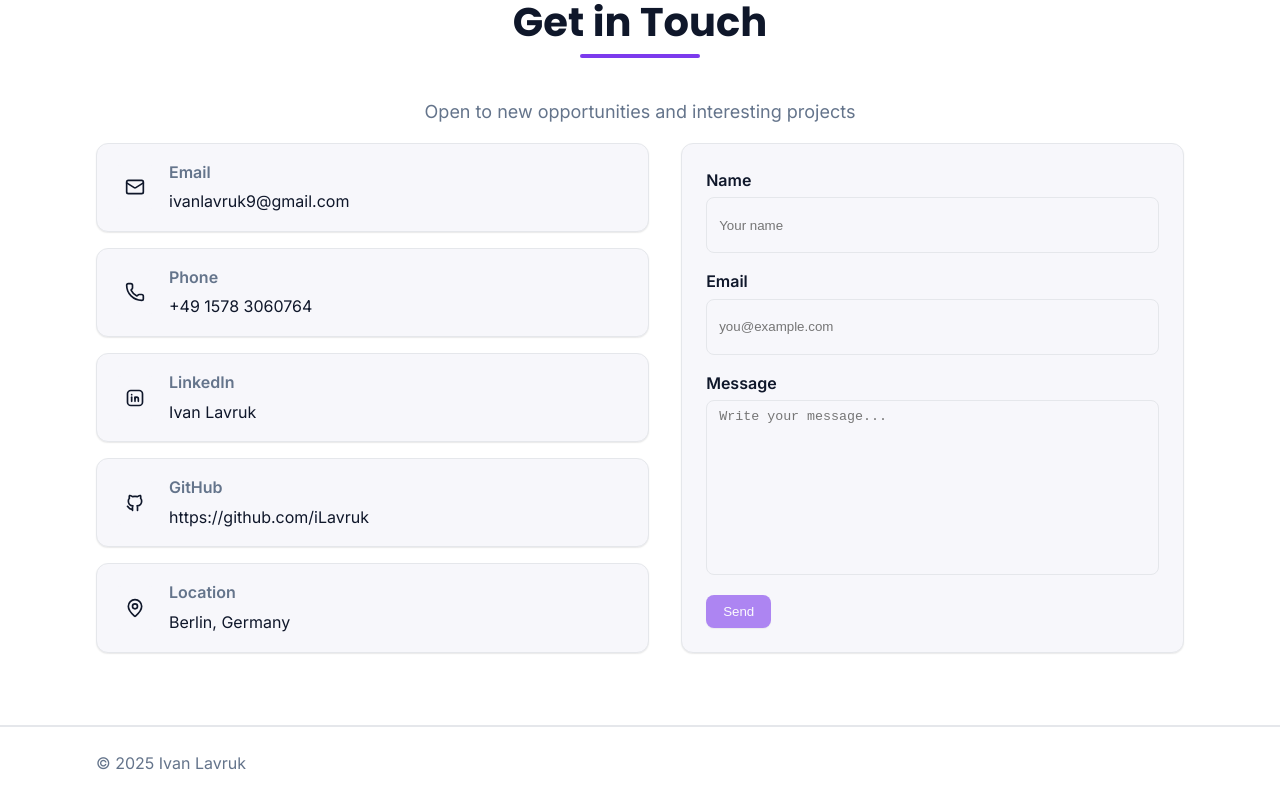
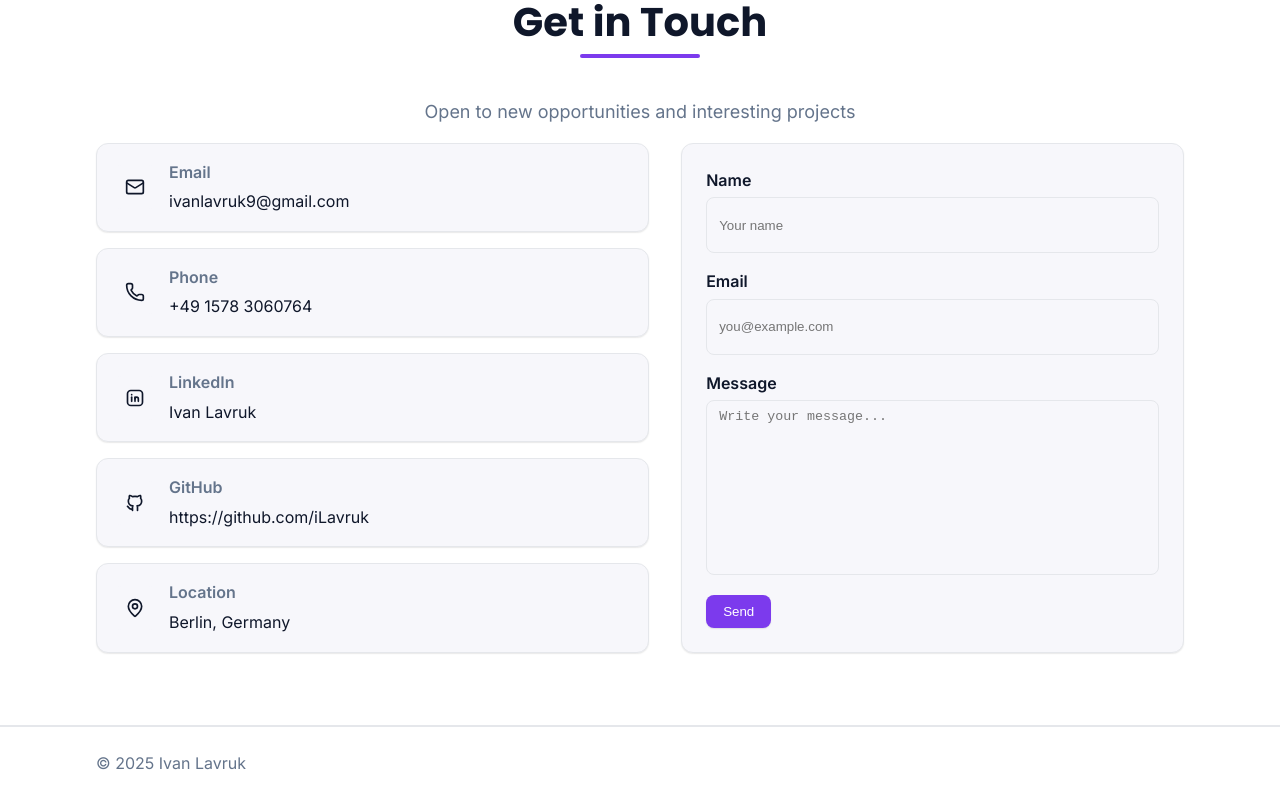
Before and after one commit to iLavruk/Portfolio, a React (Vite) app: page / in a window 1280 px wide. Shown: the part 5004-5804 px from the top of the page. Built offline with nearby package versions, Linux system fonts and the light colour scheme; no server answers.

Commit message:
added form

```diff
--- a/src/components/contact/ContactForm.tsx
+++ b/src/components/contact/ContactForm.tsx
@@ -4,10 +4,58 @@ import Textarea from '@components/ui/textarea/Textarea'
 import Button from '@components/ui/button/Button'
 import styles from './contact-form.module.css'
 import { formFields } from '@constants'
+import { useState } from 'react'
 
 export default function ContactForm() {
+  const [status, setStatus] = useState<'idle'|'loading'|'success'|'error'>('idle')
+  const [message, setMessage] = useState<string>('')
+
+  const formId = import.meta.env.VITE_FORMSPREE_ID as string | undefined
+  const endpoint = formId ? `https://formspree.io/f/${formId}` : undefined
+
+  async function onSubmit(e: React.FormEvent<HTMLFormElement>) {
+    e.preventDefault()
+    const form = e.currentTarget
+    const fd = new FormData(form)
+
+    // Honeypot
+    if (fd.get('website')) {
+      setStatus('success')
+      setMessage('Thanks!')
+      form.reset()
+      return
+    }
+
+    if (!endpoint) {
+      setStatus('error')
+      setMessage('Form is not configured. Please set VITE_FORMSPREE_ID.')
+      return
+    }
+
+    try {
+      setStatus('loading')
+      const res = await fetch(endpoint, {
+        method: 'POST',
+        headers: { Accept: 'application/json' },
+        body: fd,
+      })
+      if (!res.ok) throw new Error('Request failed')
+      setStatus('success')
+      setMessage('Thanks! I\'ll get back to you soon.')
+      form.reset()
+    } catch {
+      setStatus('error')
+      setMessage('Something went wrong. Please try again later.')
+    }
+  }
+
   return (
-    <Form className={styles.form} onSubmit={(e) => e.preventDefault()}>
+    <Form className={styles.form} onSubmit={onSubmit}>
+      {/* Hidden fields */}
+      <input type="hidden" name="_subject" value="New message from portfolio" />
+      {/* Honeypot */}
+      <input className={styles.form__hp} type="text" name="website" tabIndex={-1} autoComplete="off" aria-hidden="true" />
+
       {formFields.map(field => {
         const nameMod = (styles as Record<string, string>)[`form__field--${field.name}`]
         const fieldClass = `${styles.form__field} ${field.fullWidth ? styles['form__field--full'] : ''} ${nameMod ?? ''}`.trim()
@@ -20,6 +68,7 @@ export default function ContactForm() {
               name={field.name}
               placeholder={field.placeholder}
               rows={field.rows ?? 5}
+              aria-invalid={status === 'error' && !!message ? true : undefined}
             />
           )
         }
@@ -32,11 +81,21 @@ export default function ContactForm() {
             name={field.name}
             placeholder={field.placeholder}
             autoComplete={field.autoComplete}
+            aria-invalid={status === 'error' && !!message ? true : undefined}
           />
         )
       })}
       <div className={styles.form__actions}>
-        <Button type="submit" disabled>Send</Button>
+        <Button type="submit" disabled={status === 'loading' || !endpoint}>
+          {status === 'loading' ? 'Sending…' : 'Send'}
+        </Button>
+        {!endpoint ? (
+          <span className={styles.form__note}>Form not configured yet.</span>
+        ) : status === 'success' ? (
+          <span className="badge" role="status" aria-live="polite">{message}</span>
+        ) : status === 'error' ? (
+          <span className={styles.form__note} role="alert" aria-live="assertive">{message}</span>
+        ) : null}
       </div>
     </Form>
   )
--- a/src/components/contact/contact-form.module.css
+++ b/src/components/contact/contact-form.module.css
@@ -83,3 +83,13 @@
   color: var(--color-muted);
   font-size: var(--fs-sm);
 }
+
+
+.form__hp {
+  position: absolute;
+  left: -10000px;
+  top: auto;
+  width: 1px;
+  height: 1px;
+  overflow: hidden;
+}
```
